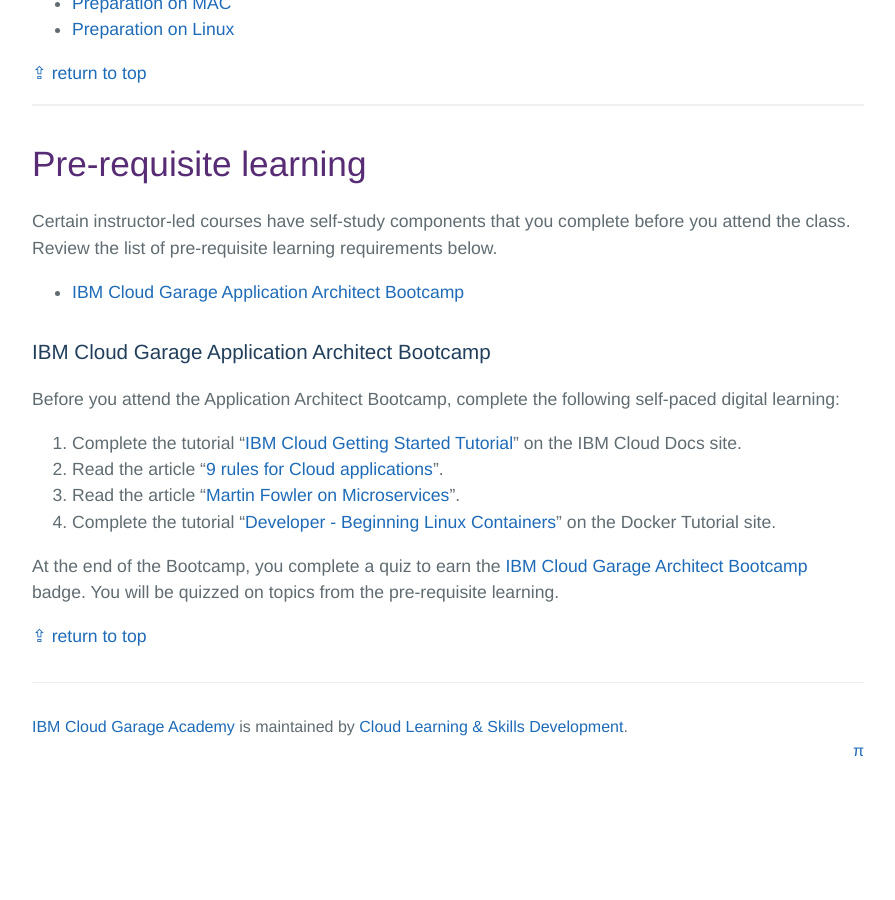
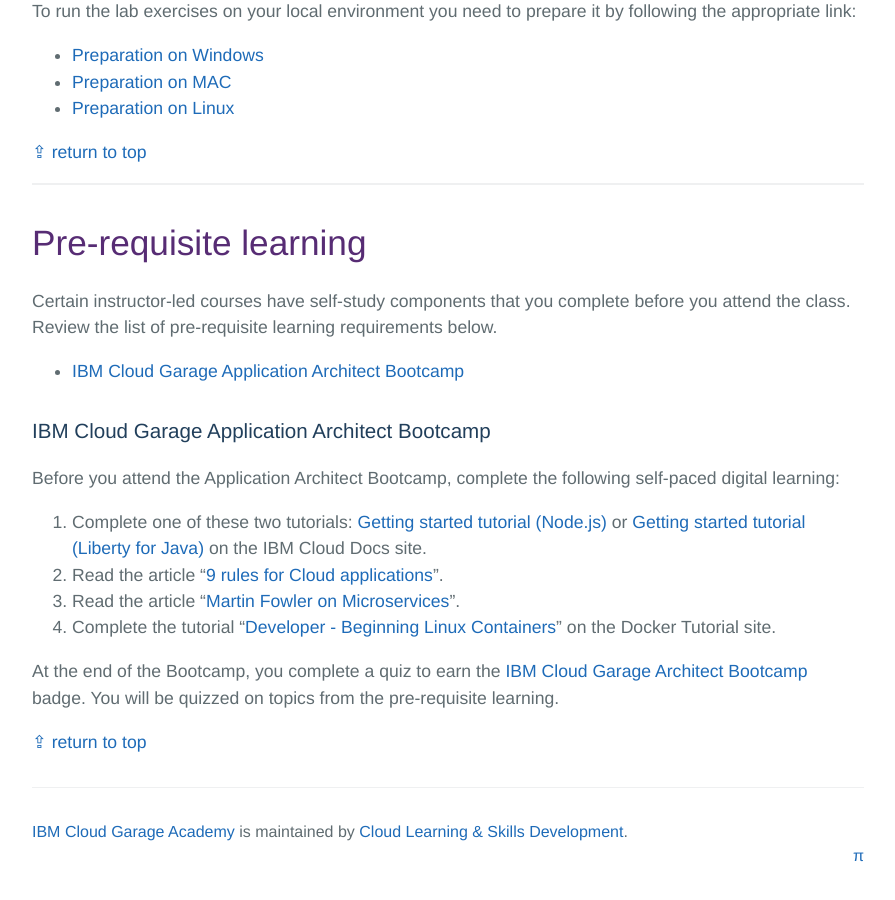
Before and after one commit to ibm-cloud-academy/ibm-cloud-academy.github.io, a Jekyll site: the page built from index.md, in a window 1280 px wide and 900 px high, scrolled down 5095 px. Shown: the whole window, without its empty margins (192-1087 px from the left). Built offline with Jekyll 4.4.1, drawn with Linux system fonts in a browser that asks for light colours; some web fonts are replaced; our own code applies the rules of GitHub Pages for plain Markdown files; before the commit the page ends 5890 px from its top, so only the background shows below that; some of the changed text lies outside the part shown.

Commit message:
Update index.md
Updated prereqs and ToC at toop.

```diff
--- a/index.md
+++ b/index.md
@@ -106,7 +109,7 @@ Certain instructor-led courses have self-study components that you complete befo
 ### IBM Cloud Garage Application Architect Bootcamp
 Before you attend the Application Architect Bootcamp, complete the following self-paced digital learning:
 
-1. Complete the tutorial "[IBM Cloud Getting Started Tutorial](https://console.bluemix.net/docs/apps/index.html)" on the IBM Cloud Docs site.
+1. Complete one of these two tutorials: [Getting started tutorial (Node.js)](https://console.bluemix.net/docs/runtimes/nodejs/getting-started.html) or [Getting started tutorial (Liberty for Java)](https://console.bluemix.net/docs/runtimes/liberty/getting-started.html) on the IBM Cloud Docs site.
 2. Read the article "[9 rules for Cloud applications](https://www.ibm.com/developerworks/websphere/techjournal/1404_brown/1404_brown.html)".
 3. Read the article "[Martin Fowler on Microservices](https://martinfowler.com/articles/microservices.html)".
 4. Complete the tutorial "[Developer - Beginning Linux Containers](https://training.docker.com/course/developer---beginner-linux-containers)" on the Docker Tutorial site.
```
Also changed, not shown: other parts of index.md (+3 -0 lines).
